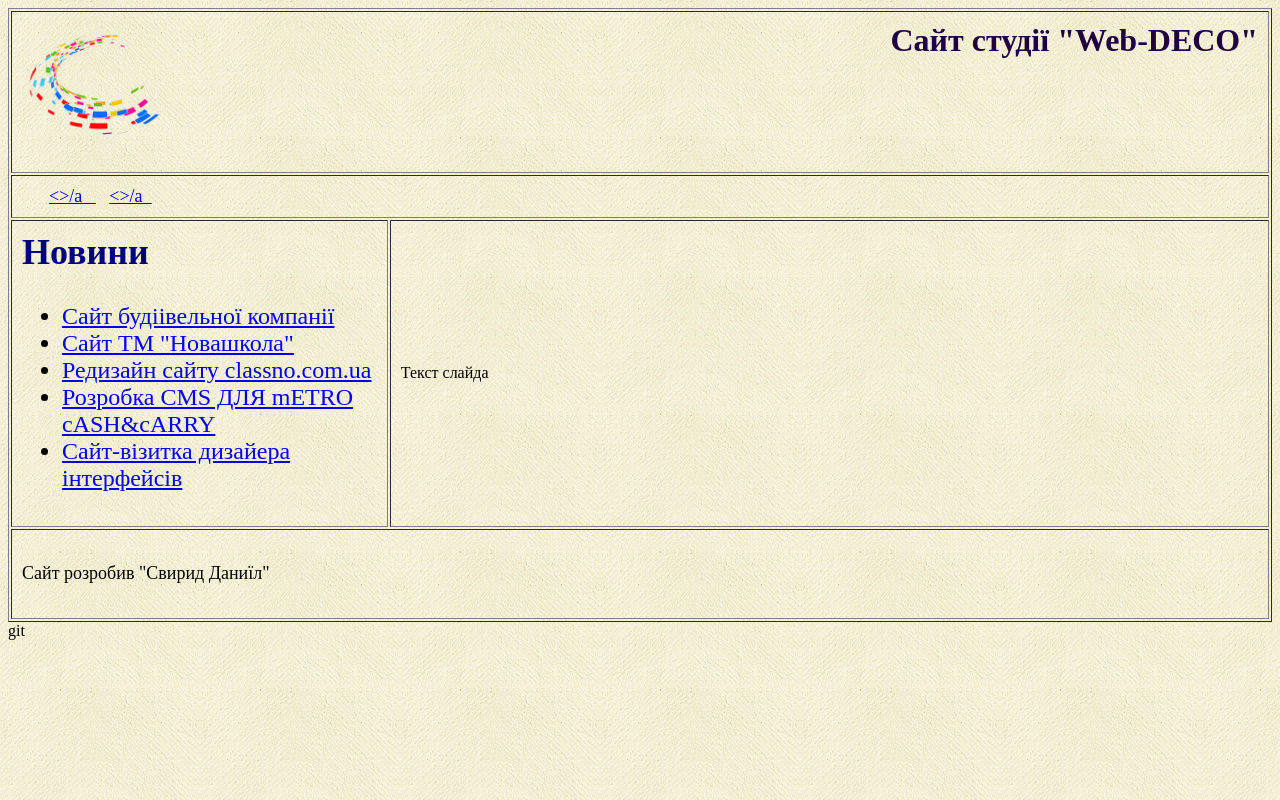
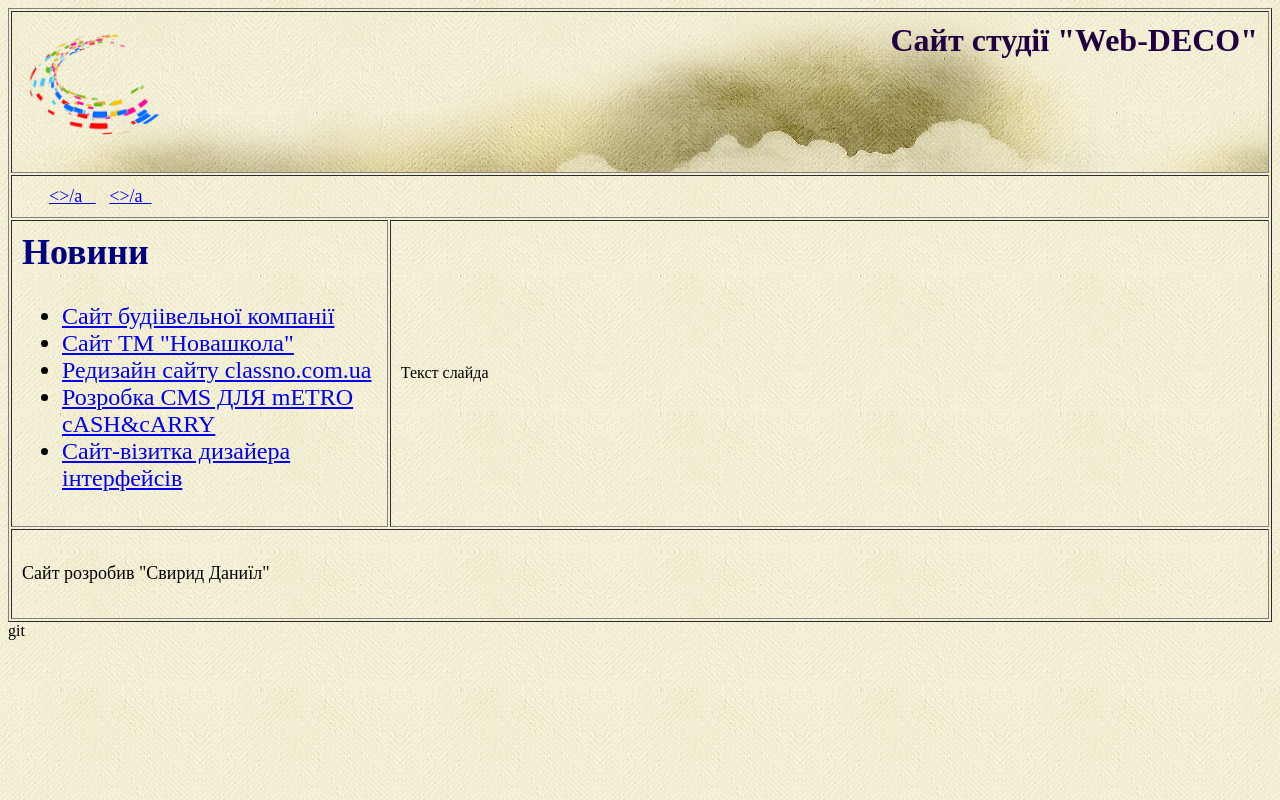
Before and after one commit to Svyryddanya/Svyryddanya.github.io, a plain HTML site: page index.html in a window 1280 px wide. Drawn offline with Linux system fonts and the light colour scheme.

Commit message:
10 - Добавити Фон заголовка

```diff
--- a/index.html
+++ b/index.html
@@ -17,7 +17,7 @@
 <body background="images/bg.jpg">
 <table border="1" align="center" cellpadding="10" >
 	<tr>
-		<td colspan ="2" height="150" align="right"><img src="images/logo.png" height="140" width="140" align="left" >
+		<td background="images/bg-3.jpg" colspan ="2" height="150" align="right"><img src="images/logo.png" height="140" width="140" align="left" >
 		                                            <font color="Maroon"><h1 class="shadowtext">Сайт студії "Web-DECO"</h1></font></td>
 	</tr>
 	<tr>
```
Also changed, not shown: images/bg-3.jpg (added).
